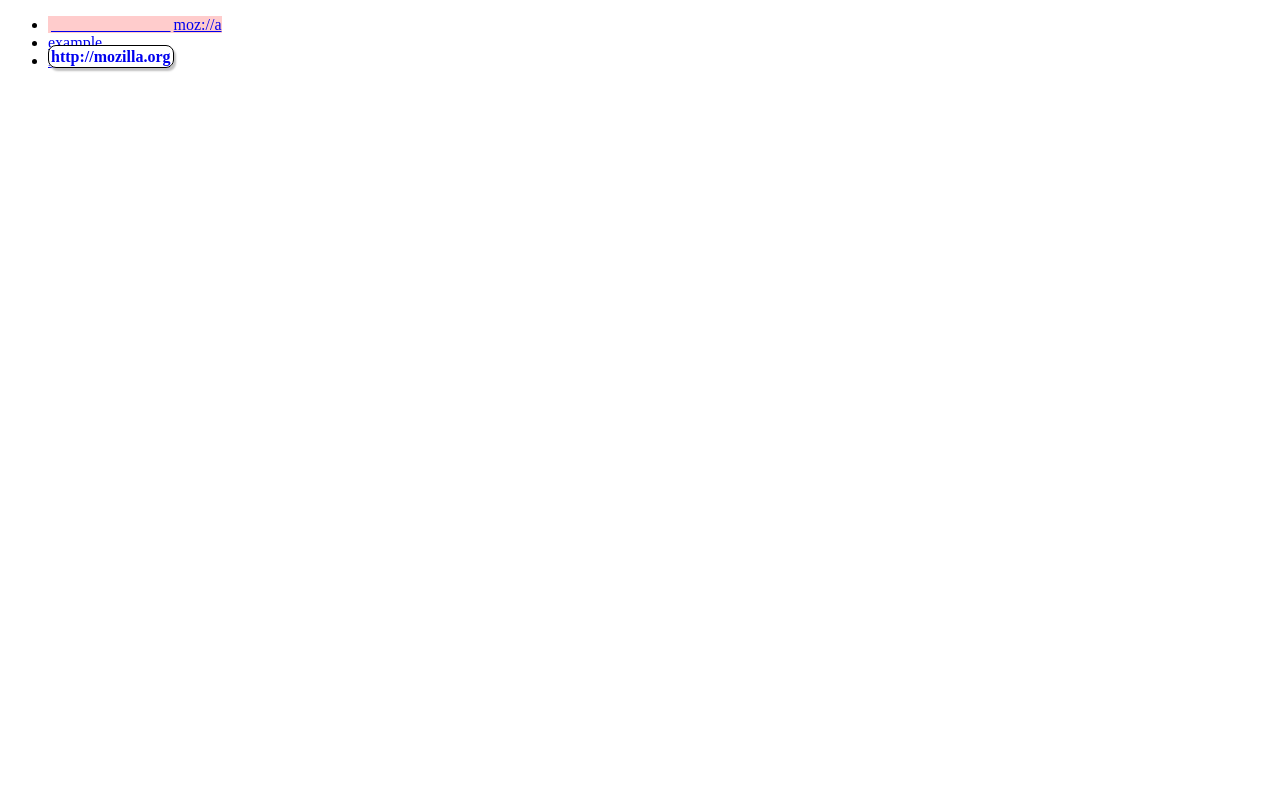
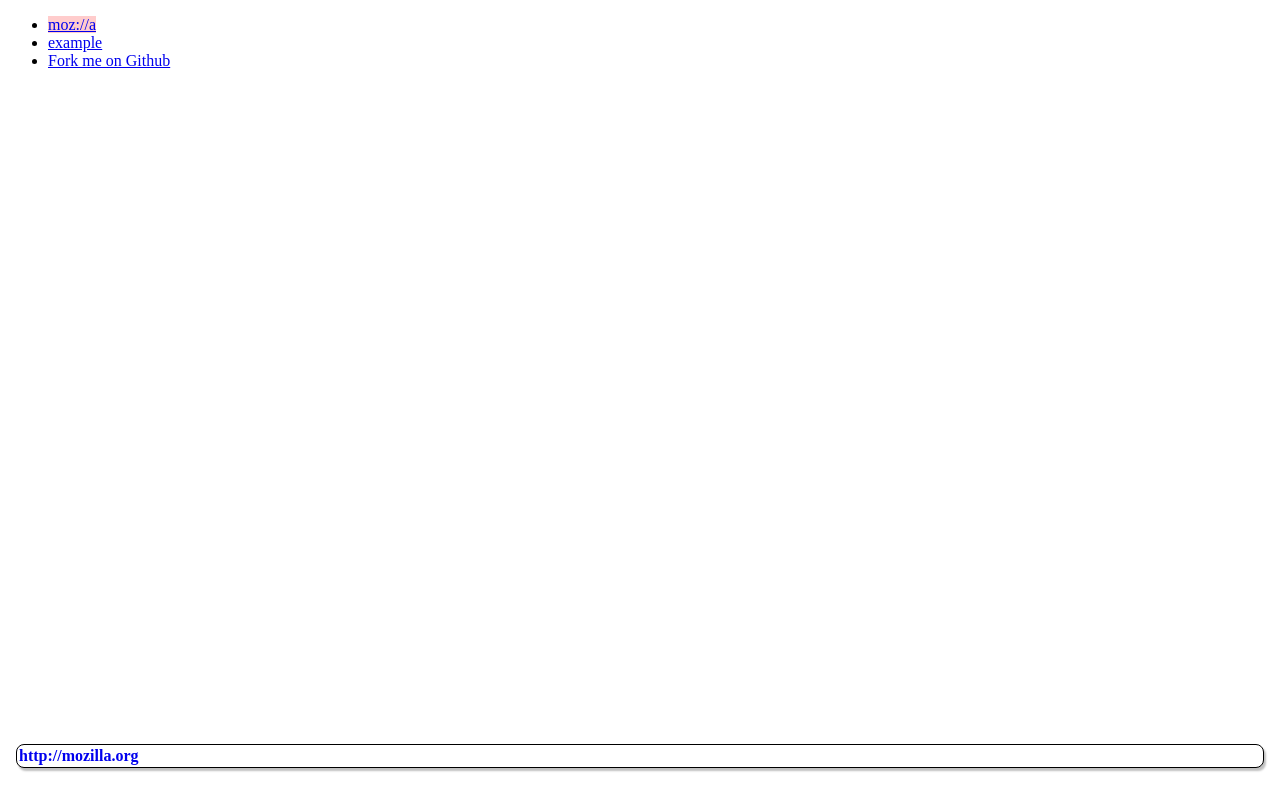
Before and after one commit to tomer/MobileLinkTarget, a plain HTML site: page index.html in a window 1280 px wide. In both pictures the pointer is over the link "moz://a". Drawn offline with Linux system fonts and the light colour scheme.

Commit message:
Change to absolute positioning
… because otherwise the user finger may hide the tooltip.

```diff
--- a/index.html
+++ b/index.html
@@ -11,8 +11,9 @@ a:hover {
 a:hover::before {
 	content: attr(href);
 	padding: 2px;
-	position: relative;
-	top: 2em;
+	position: fixed;
+	bottom: 2em;
+	left: 1em; right: 1em;
 	border: 1px solid black;
 	border-radius: 0.5em;
 	background: white;
```
